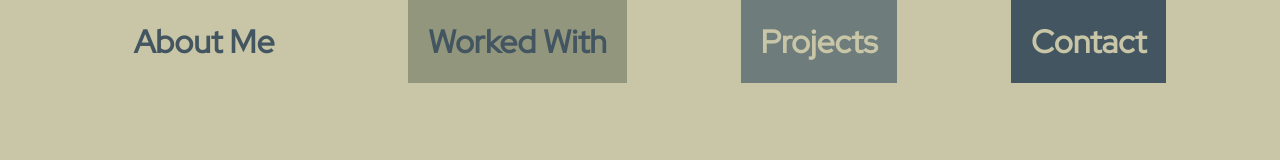
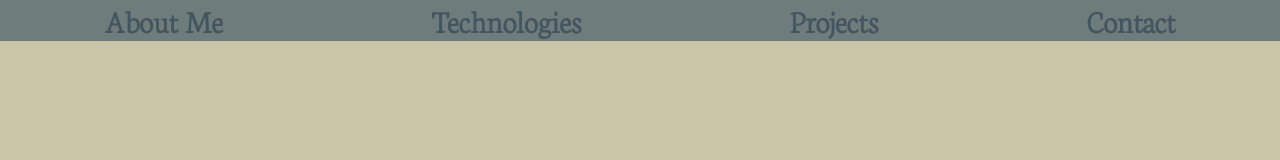
Before and after one commit to peat-is-nete/portfolio, a plain HTML site: page index.html in a window 1280 px wide. Drawn offline with Linux system fonts and the light colour scheme.

Commit message:
fixed fonts and hyperlinks look and feel

```diff
--- a/index.html
+++ b/index.html
@@ -11,24 +11,26 @@
 <body>
 
 
+    <div id="main">
 
         <div class="div1">
-        <h1> About Me </h1>
+            <h1><a href="index.html" title="About Me">About Me </a></h1>
 
         </div>
 
         <div class="div2">
-        <h1> Worked With </h1>
+            <h1><a href="index.html" title="Technologies">Technologies</a></h1>
         </div>
 
         <div class="div3">
-        <h1> Projects </h1>
+            <h1><a href="index.html" title="Projects">Projects</a></h1>
         </div>
 
         <div class="div4">
-        <h1> Contact </h1>
+            <h1><a href="index.html" title="Contact">Contact</a></h1>
         </div>
 
+    </div>
 
 
 
--- a/styles.css
+++ b/styles.css
@@ -1,14 +1,13 @@
-@import url('https://fonts.googleapis.com/css2?family=Red+Hat+Display&display=swap');
+@import url('https://fonts.googleapis.com/css2?family=Neuton:wght@200&display=swap');
+
 
 
 
 body {
     background-color:#c8c6a7;
     margin: 0;
+
     padding: 0;
-    display: flex;
-    justify-content: space-evenly;
-    flex-direction: row;
 
 
 
@@ -17,75 +16,125 @@ body {
 
 }
 
-@media screen and (max-width: 600px) {
-    body {
+
+#main{
+    background-color: #6e7c7c;
+    display: flex;
+    justify-content:space-around;
+    flex-direction: row;
+    margin: 0;
+
+    padding: 0;
+
+
+}
+
+
+
+@media screen and (max-width: 800px) {
+    #main{
+
+        display: flex;
+        justify-content:center;
         flex-direction: column-reverse;
 
+
     }
+  }
+
+
+  a:link {
+    text-decoration: none;
+  }
+
+  a:visited {
+    text-decoration: none;
+  }
+
+
+  a:active {
+    text-decoration: none;
   }
 
 
 
 
 
-
-.div1 {
+input {
 
     background-color:#c8c6a7;
+    background-color: #92967d;
+    background-color:#6e7c7c;
+    background-color: #435560;
 
 }
 
-.div2 {
-
-    background-color: #92967d;
-
-}
-
-.div3 {
-
-    background-color:#6e7c7c;
-
-
-}
-
-.div4 {
-
-    background-color: #435560;
-
-
-}
 
 
 h1 {
 
 
-    margin: 10px;
-    padding: 10px;
+    margin: 0px;
+    padding: 0px;
     text-align: center;
 
 
 
 }
 
-.div1 h1{
-    color: #435560;
-    font-family: 'Red Hat Display', sans-serif;
+a {
+
+
+    margin: 0px;
+    padding: 0px;
+    text-align: center;
+
+
+
 
 }
 
-.div2 h1{
+
+
+
+
+
+
+.div1 a{
+
+    margin-bottom:10px;
+    color: #435560;
+    font-family: 'Neuton', serif;
+
+}
+
+.div2  a{
+
+    margin-bottom:10px;
     color: #6e7c7c;
     color: #435560;
-    font-family: 'Red Hat Display', sans-serif;
+    font-family: 'Neuton', serif;
 }
 
-.div3 h1{
+.div3 a{
+
+    margin-bottom:10px;
     color: #92967d;
     color: #c8c6a7;
-    font-family: 'Red Hat Display', sans-serif;
+    color: #435560;
+    font-family: 'Neuton', serif;
 }
 
-.div4 h1{
+.div4 a{
+
+
+    margin-bottom:10px;
     color: #c8c6a7;
-    font-family: 'Red Hat Display', sans-serif;
+    color: #435560;
+    font-family: 'Neuton', serif;
 }
+
+a:hover {
+    text-decoration: none;
+    color: #a8ebac;
+  }
```
Lines whose indentation alone changed are shown as unchanged.
